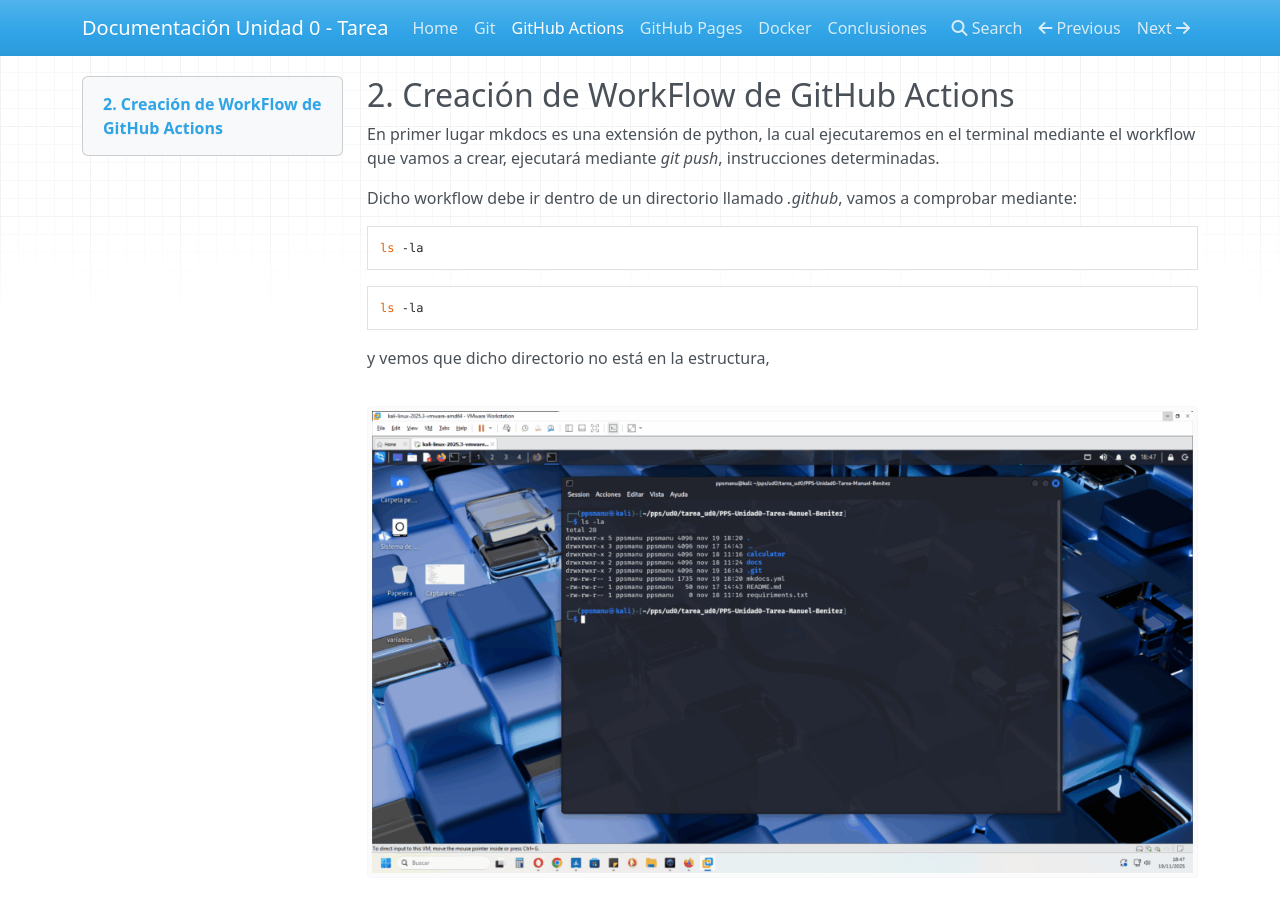
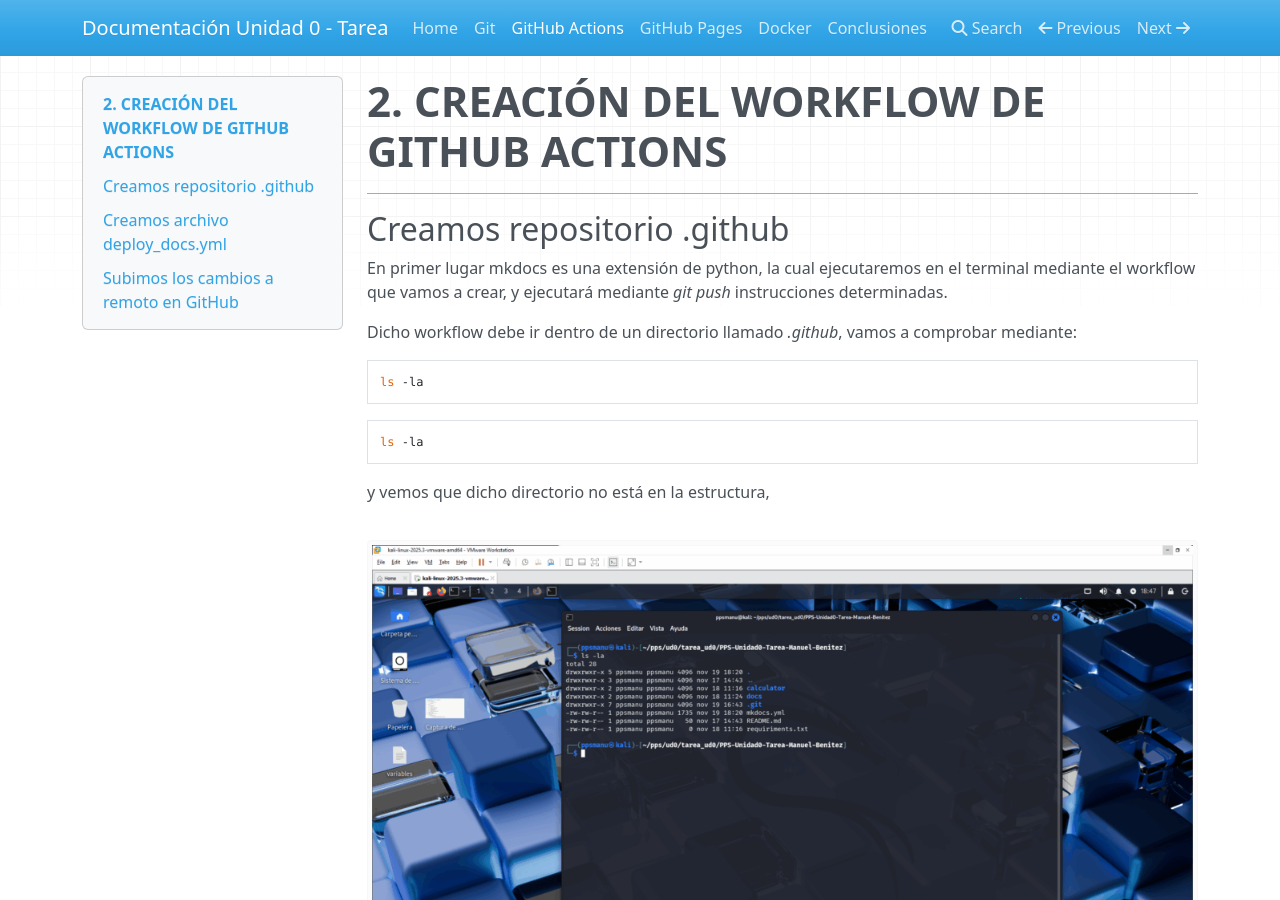
Before and after one commit to cibermbl/PPS-Unidad0-Tarea-Manuel-Benitez, an MkDocs documentation site: the page built from docs/gitActions.md, in a window 1280 px wide and 900 px high. Built offline with MkDocs 1.6.1, drawn with Linux system fonts in a browser that asks for light colours; nearby versions of some CDN libraries; some of the changed text lies outside the part shown.

Commit message:
Arreglando la estructura md - nuevos epígrafes gitActions.md

````diff
--- a/docs/git.md
+++ b/docs/git.md
@@ -1,4 +1,6 @@
-# **1\. Creación del repositorio**
+# **1\. CREACIÓN DEL REPOSITORIO GITHUB**
+
+---
 
 ## Preparación e instalación
 
@@ -76,7 +78,7 @@
 
 ![](img/imagen-13.png)
 
-# Creación llave ssh y adición en GitHub
+## Creación llave ssh y adición en GitHub
 
 A continuación voy a crear la llave ssh para nuestro equipo para añadirla en github, y así darle un plus de seguridad en las conexiones:
 
@@ -114,7 +116,7 @@
 
 ![](img/imagen-27-1024x303.png)
 
-### Adición de la llave ssh en el repositorio en GitHub
+## Adición de la llave ssh en el repositorio en GitHub
 
 A continuación procedo a crear un repositorio en github,
 
--- a/docs/gitActions.md
+++ b/docs/gitActions.md
@@ -1,7 +1,10 @@
 
-## **2\. Creación de WorkFlow de GitHub Actions**
+# **2\. CREACIÓN DEL WORKFLOW DE GITHUB ACTIONS**
+---
+## Creamos repositorio .github
 
-En primer lugar mkdocs es una extensión de python, la cual ejecutaremos en el terminal mediante el workflow que vamos a crear, ejecutará mediante _git push_, instrucciones determinadas.
+
+En primer lugar mkdocs es una extensión de python, la cual ejecutaremos en el terminal mediante el workflow que vamos a crear, y ejecutará mediante _git push_ instrucciones determinadas.
 
 Dicho workflow debe ir dentro de un directorio llamado _.github_, vamos a comprobar mediante:
 
@@ -30,6 +33,8 @@
 ![](img/imagen-65-1024x576.png)
 
 ![](img/imagen-66-1024x573.png)
+
+## Creamos archivo deploy_docs.yml
 
 Y para definir el flujo de trabajo, creo el siguiente archivo,
 
@@ -189,7 +194,8 @@
 
 ![](img/imagen-67-1024x576.png)
 
-Para entender el _deploy\_doc_s.yml:
+### Entendiendo deploy_docs.yml
+
 
 Este archivo hace funcionar un workflow de Github Actions, y se consigue crear una serie de tareas automáticas que Github las ejecutará automáticamente.
 
@@ -280,6 +286,8 @@
 
 MkDocs genera la web a partir de los archivos .md de la carpeta /docs, los publica automáticamente en la rama gh-pages, y Github Pages lo utiliza para mostrar la documentación online. El token, permite que MkDocs, tenga los permisos necesarios para subir esos cambios al repositorio.
 
+## Subimos los cambios a remoto en GitHub
+
 A continuación voy a subir todos los cambios a remoto, mediante _commit_ y _push_,
 
 ```
````
